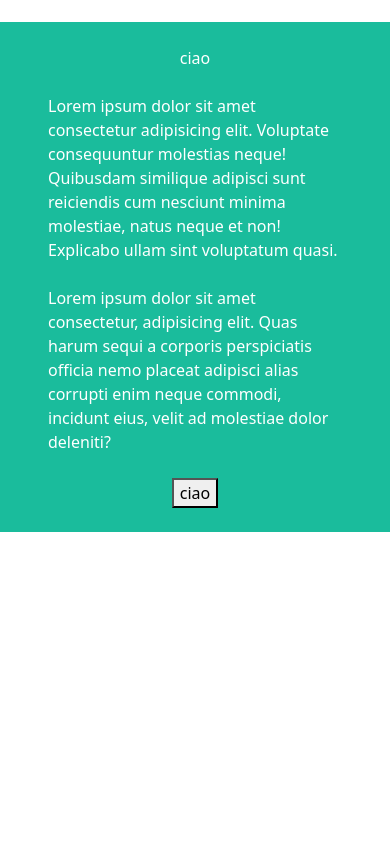
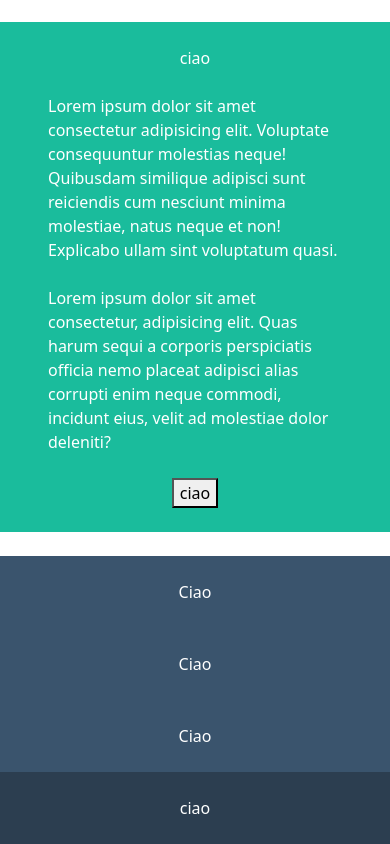
Before and after one commit to AntoninoIrrera/html-css-bootstrap-freelancer, a plain HTML site: page index.html in a window 390 px wide. Shown: the part 2716-3560 px from the top of the page. Before the commit the page ends 3272 px from the top, so only its background shows below. Drawn offline with nearby package versions, Linux system fonts and the light colour scheme.

Commit message:
footer responsive (struttura)

```diff
--- a/css/style.css
+++ b/css/style.css
@@ -52,3 +52,17 @@
 }
 
 /* ------------ */
+
+/* css footer */
+
+.section_footer{
+    background-color: #3a546d;
+    color: white;
+}
+
+.section_copyright{
+    background-color: #2c3e50;
+    color: white;
+}
+
+/* --------------- */
--- a/index.html
+++ b/index.html
@@ -88,13 +88,34 @@
                     </div>
                 </div>
             </section>
-
-
         </main>
 
 
         <footer>
-
+            <section class="section_footer">
+                <div class="container text-center">
+                    <div class="row">
+                        <div class="col-12 col-md-4 p-4">
+                            Ciao
+                        </div>
+                        <div class="col-12 col-md-4 p-4">
+                            Ciao
+                        </div>
+                        <div class="col-12 col-md-4 p-4">
+                            Ciao
+                        </div>
+                    </div>
+                </div>
+            </section>
+            <section class="section_copyright">
+                <div class="container text-center">
+                    <div class="row">
+                        <div class="col-12 p-4">
+                            ciao
+                        </div>
+                    </div>
+                </div>
+            </section>
         </footer>
 
     </body>
```
